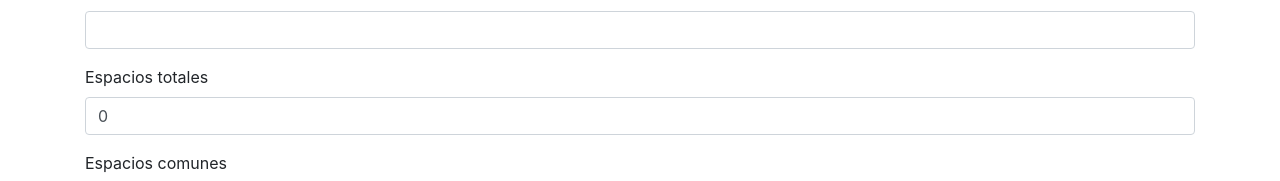
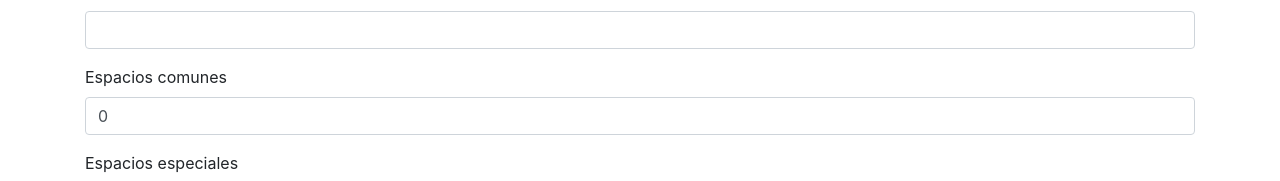
Before and after one commit to revv-tech/Parking-Application, an Angular app in the folder parking-web/: page /manageParking in a window 1280 px wide. Shown: the part 455-636 px from the top of the page. Built offline with nearby package versions, Linux system fonts and the light colour scheme.

Commit message:
Create Estacionamientos

```diff
--- a/parking-web/src/app/gestor-estacionamiento/gestor-estacionamiento.component.html
+++ b/parking-web/src/app/gestor-estacionamiento/gestor-estacionamiento.component.html
@@ -10,11 +10,6 @@
           <label for="ubicacion">Ubicacion</label>
           <input type="text" [(ngModel)]="estacionamientoSelec.ubicacion" class="form-control" name="ubicacion">
         </div>
-
-        <div class="form-group" data-aos="fade-down">
-            <label for="totales">Espacios totales</label>
-            <input type="number" [(ngModel)]="estacionamientoSelec.espaciosTotales" class="form-control" name="totales">
-          </div>
 
           <div class="form-group" data-aos="fade-down">
             <label for="comunes">Espacios comunes</label>
--- a/parking-web/src/app/gestor-estacionamiento/gestor-estacionamiento.component.ts
+++ b/parking-web/src/app/gestor-estacionamiento/gestor-estacionamiento.component.ts
@@ -1,6 +1,7 @@
 import { Component, OnInit } from '@angular/core';
 import { Estacionamiento, TEstacionamiento } from '../model/estacionamiento';
 import AOS from 'aos'
+import { EstacionamientosService } from '../servicios/estacionamientos.service';
 
 @Component({
   selector: 'app-gestor-estacionamiento',
@@ -9,7 +10,7 @@ import AOS from 'aos'
 })
 export class GestorEstacionamientoComponent implements OnInit {
 
-  constructor() { }
+  constructor(private _servicioEstacionamiento:EstacionamientosService) { }
 
   ngOnInit(): void {
 
@@ -20,35 +21,36 @@ export class GestorEstacionamientoComponent implements OnInit {
   //Simula la base de datos
   listaEstacionamientos:Estacionamiento[] = []
   estacionamiento:any
-  estacionamientoSelec:Estacionamiento = new Estacionamiento("", "", 0, 0, 0, 0, 0)
+  estacionamientoSelec:Estacionamiento = new Estacionamiento("", "", 0, 0, 0, 0, TEstacionamiento.CAMPUS)
+
   isEditing:boolean = false
   isSelected:boolean = false
+  addResult:any
 
 
   agregarEstacionamiento(){
 
+    var sumaEspaciosTotales = this.estacionamientoSelec.espaciosComunes + this.estacionamientoSelec.espaciosEspeciales
+                + this.estacionamientoSelec.espaciosOficiales
 
+    let body = {nombre :              this.estacionamientoSelec.nombre,
+                ubicacion :           this.estacionamientoSelec.ubicacion,
+                espaciosTotal :       sumaEspaciosTotales,
+                espaciosComunes :     this.estacionamientoSelec.espaciosComunes,
+                espaciosEspeciales :  this.estacionamientoSelec.espaciosEspeciales,
+                espaciosOficiales :   this.estacionamientoSelec.espaciosOficiales,
+                tipo :                this.estacionamientoSelec.tipo}
 
-    if(this.isEditing){
-      this.isEditing = false
-    }
+    this.addResult = this._servicioEstacionamiento.addParking(body)
+    console.log(this.addResult)
+  }
 
-    else{
-      this.estacionamiento = this.estacionamientoSelec
-
-      this.listaEstacionamientos.push(this.estacionamiento)
-      console.log(this.listaEstacionamientos)
-      this.printEstacionamiento(this.estacionamiento)
-    }
-    this.estacionamientoSelec = new Estacionamiento("", "", 0, 0, 0, 0, 0)
-    this.isSelected = false
-  }
 
   eliminarEstacionamiento(){
 
     if(confirm('Estas seguro de que deseas eliminar ese estacionamiento?')){
       this.listaEstacionamientos = this.listaEstacionamientos.filter(x => x != this.estacionamientoSelec)
-      this.estacionamientoSelec = new Estacionamiento("", "", 0, 0, 0, 0, 0)
+      this.estacionamientoSelec = new Estacionamiento("", "", 0, 0, 0, 0, TEstacionamiento.CAMPUS)
       this.isEditing = false
       this.isSelected = false
     }
--- a/parking-web/src/app/model/estacionamiento.ts
+++ b/parking-web/src/app/model/estacionamiento.ts
@@ -25,4 +25,4 @@ export class Estacionamiento {
 }
 
 //Enumerable para definir el tipo del estacionamiento
-export enum TEstacionamiento {CAMPUS, SUBCONTRATADO}
+export enum TEstacionamiento  {CAMPUS="PROPIO", SUBCONTRATADO="SUBCONTRATADO"}
--- a/parking-web/src/app/servicios/estacionamientos.service.ts
+++ b/parking-web/src/app/servicios/estacionamientos.service.ts
@@ -88,4 +88,11 @@ export class EstacionamientosService {
     this.parqueos = this.getParqueos();
     return this.parqueos[index];
   }
+
+  addParking = async (estacionamiento:any) => {
+    this.http.put(this.baseUrl + "/manageParking/addParking", estacionamiento)
+    .subscribe(_result => {
+        return  _result
+    })
+  }
 }
```
